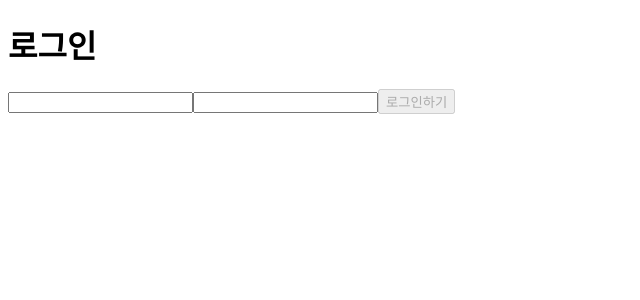
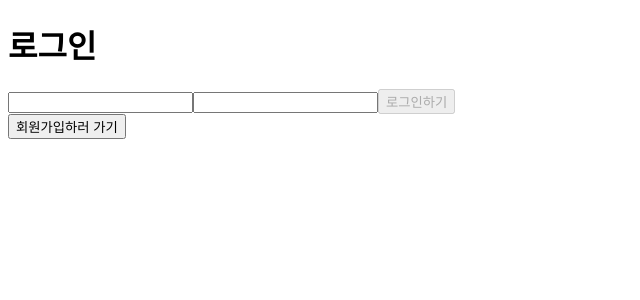
Before and after one commit to jaypedia/wanted-pre-onboarding-frontend, a React (Create React App) app: page /signin in a window 1280 px wide. Shown: the top 300 px of the page, without its empty margins (0-640 px from the left). Built offline with nearby package versions, Linux system fonts and the light colour scheme.

Commit message:
Refactor: 라우팅을 추가하여 페이지 이동을 편리하게 함

```diff
--- a/src/pages/Error/index.js
+++ b/src/pages/Error/index.js
@@ -1,15 +1,27 @@
 import { useNavigate, useRouteError } from 'react-router-dom';
+import { useMovePage } from 'hooks/useMovePage';
+import { USER_TOKEN_KEY } from 'constants';
 
 export const Error = () => {
   const error = useRouteError();
   const navigate = useNavigate();
+  const userToken = localStorage.getItem(USER_TOKEN_KEY);
+  const [goSignIn, goSignUp, goTodo] = useMovePage(['/signin', '/signup', '/todo']);
   console.error(error);
 
   return (
     <div>
       <h2>{error.status}</h2>
       <h4>{error.statusText || error.message}</h4>
-      <h6>에러가 발생했어요!</h6>
+      <h5>에러가 발생했어요!</h5>
+      {userToken ? (
+        <button onClick={goTodo}>할 일 보러 가기</button>
+      ) : (
+        <>
+          <button onClick={goSignIn}>로그인하러 가기</button>
+          <button onClick={goSignUp}>회원가입하러 가기</button>
+        </>
+      )}
       <button onClick={() => navigate(-1)}>이전 페이지로 가기</button>
     </div>
   );
--- a/src/pages/SignIn/index.js
+++ b/src/pages/SignIn/index.js
@@ -14,11 +14,12 @@ export const SignIn = () => {
     handlePasswordChange,
   } = useCheckAccount();
 
-  const [goTodo] = useMovePage('/todo');
+  const [goTodo, goSignUp] = useMovePage(['/todo', '/signup']);
 
   const handleSignIn = async (e) => {
     e.preventDefault();
     const { accessToken } = await postSignIn({ email: emailInput, password: passwordInput });
+    if (!accessToken) return;
     localStorage.setItem(USER_TOKEN_KEY, accessToken);
     goTodo();
   };
@@ -44,6 +45,7 @@ export const SignIn = () => {
           로그인하기
         </button>
       </form>
+      <button onClick={goSignUp}>회원가입하러 가기</button>
     </>
   );
 };
--- a/src/pages/SignUp/index.js
+++ b/src/pages/SignUp/index.js
@@ -42,6 +42,7 @@ export const SignUp = () => {
           회원가입하기
         </button>
       </form>
+      <button onClick={goSignIn}>로그인하러 가기</button>
     </>
   );
 };
```
